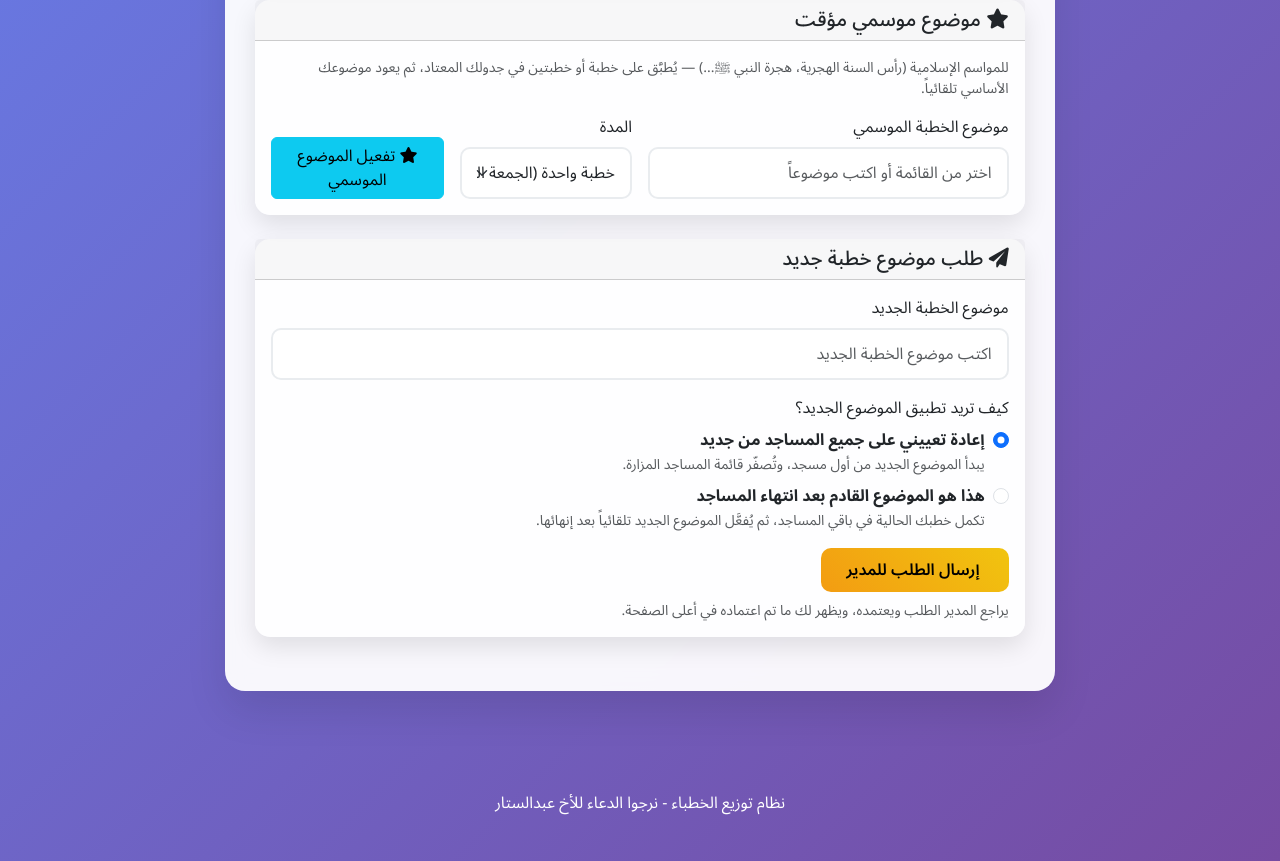
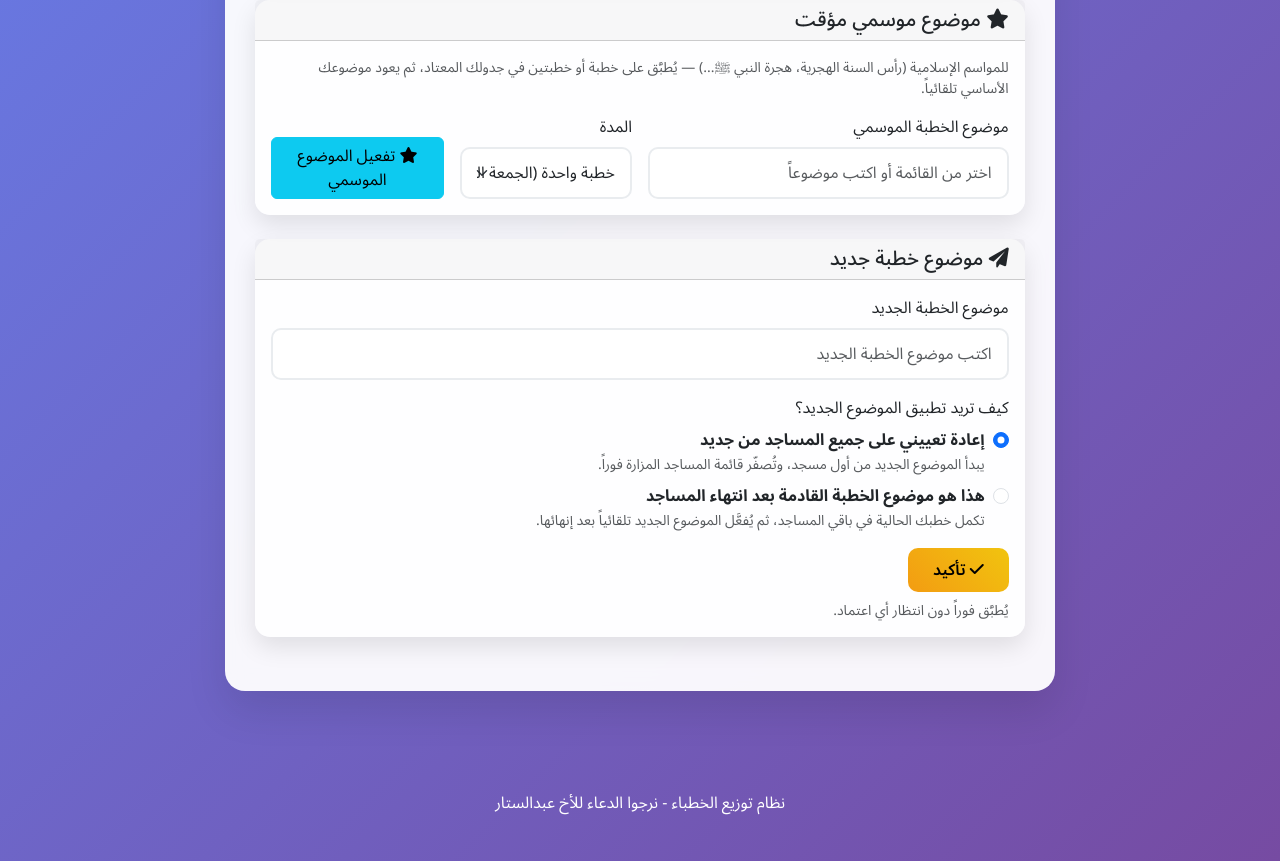
Before and after one commit to abdomakrt/mosqi, a Flask app: template templates/my.html in a window 1280 px wide. Shown: the part 366-1227 px from the top of the page. Run offline with Flask 3, Linux system fonts and the light colour scheme; the template is opened without the code that fills it: values that come from a table or form of the project are taken from there, others are empty; data comes from the database, SQL or seed files in the repository.

Commit message:
feat: تطبيق مباشر للموضوع من جهة الخطيب + تراجع عن الإلغاء
1) الموضوع الجديد - تطبيق مباشر (بلا تدخل المدير):
- استبدال زر 'إرسال الطلب للمدير' بزر 'تأكيد' + رسالة تأكيد
- وضع reset: يُطبَّق فوراً (current_topic + تصفير المساجد المزارة)
- وضع after_current: يُجدول كـ 'موضوع الخطبة القادمة' ويُفعَّل تلقائياً
  بعد إنهاء جميع المساجد (وهذا هو الاستثناء الطبيعي لل的直接)
- الخطيب يستطيع إلغاء الموضوع المجدول من /my
- الإعدادات: القسم صار 'مواضيع الخطبة القادمة المجدولة' (بلا زر اعتماد)
  مع بقاء 'تفعيل الآن' و'إلغاء' كرقابة إدارية

2) التراجع عن الإلغاء:
- زر 'تراجع عن الإلغاء' يظهر للخطيب على التعيينات الملغاة
- يعيد التعيين إلى 'confirmed' ويلغي التعيين البديل الذي حُلّ محلّه
  ويزيل المسجد من زيارات البديل إن لم يؤدِّ الخطبة بعد
- عمود جديد assignment.replacement_of_id للربط بين الأصلي والبديل

لم يتأثر: الموضوع الموسمي، رموز الدخول، النسخ الاحتياطي، كلمة مرور المدير،
توزيع الأسابيع، عدّاد المساجد المزارة، تنبيه اكتمال المساجد.

```diff
--- a/app.py
+++ b/app.py
@@ -447,6 +447,7 @@ class Assignment(db.Model):
     week_date = db.Column(db.Date, nullable=False)  # تاريخ الجمعة
     khutba_topic = db.Column(db.String(300), nullable=False)
     status = db.Column(db.String(20), default='confirmed')  # pending, confirmed, completed, cancelled
+    replacement_of_id = db.Column(db.Integer, nullable=True)  # التعيين الأصلي الذي حُلّ محلّه هذا التعيين
     created_at = db.Column(db.DateTime, default=datetime.utcnow)
 
     def __repr__(self):
@@ -1676,7 +1677,8 @@ def cancel_and_reassign(assignment, update_visited=True, attach_original=True):
             mosque_id=target_mosque,
             week_date=target_week,
             khutba_topic=replacement_khateb.current_topic,
-            status='pending'
+            status='pending',
+            replacement_of_id=assignment.id
         )
         db.session.add(new_assignment)
         db.session.flush()
@@ -2005,6 +2007,49 @@ def my_apologize_assignment(assignment_id):
     return redirect(url_for('my'))
 
 
+@app.route('/my/assignment/<int:assignment_id>/undo_apologize', methods=['POST'])
+@login_required
+def my_undo_apologize(assignment_id):
+    """التراجع عن اعتذار الخطيب: إعادة التعيين الملغى وإلغاء البديل الذي حُلّ محلّه"""
+    khateb = current_khateb()
+    if not khateb:
+        logout_session()
+        return redirect(url_for('login'))
+
+    assignment = Assignment.query.get(assignment_id)
+    if not assignment or assignment.khateb_id != khateb.id:
+        flash('التعيين غير موجود', 'error')
+        return redirect(url_for('my'))
+
+    if assignment.status != 'cancelled':
+        flash('هذا التعيين غير ملغى', 'error')
+        return redirect(url_for('my'))
+
+    # إلغاء التعيين البديل (إن وُجد) لأنه لم تعد هناك حاجة إليه بعد التراجع
+    replacements = Assignment.query.filter_by(replacement_of_id=assignment.id).all()
+    for rep in replacements:
+        if rep.status != 'pending':
+            continue
+        # إزالة المسجد من زيارات الخطيب البديل (إذ لم يؤدِّ الخطبة بعد)
+        rep_khateb = Khateb.query.get(rep.khateb_id)
+        if rep_khateb:
+            visited = rep_khateb.get_visited_mosques_list()
+            if rep.mosque_id in visited:
+                visited.remove(rep.mosque_id)
+                rep_khateb.mosques_visited = json.dumps(visited)
+                db.session.add(rep_khateb)
+        rep.status = 'cancelled'
+        db.session.add(rep)
+
+    # إعادة التعيين الأصلي
+    assignment.status = 'confirmed'
+    db.session.add(assignment)
+    db.session.commit()
+
+    flash('تم التراجع عن الإلغاء، وأُعيد تعيينك في هذا الأسبوع', 'success')
+    return redirect(url_for('my'))
+
+
 @app.route('/my/seasonal', methods=['POST'])
 @login_required
 def my_set_seasonal_topic():
@@ -2075,9 +2120,11 @@ def khateb_cancel_seasonal_topic(khateb_id):
 @app.route('/my/topic', methods=['POST'])
 @login_required
 def my_submit_topic():
-    """طلب موضوع جديد من الخطيب مع تحديد طريقة التطبيق:
-       - reset: إعادة التعيين على جميع المساجد من جديد
-       - after_current: الموضوع القادم بعد إنهاء المساجد الحالية
+    """تأكيد موضوع خطبة جديد من الخطيب (تطبيق مباشر بدون تدخل المدير)
+
+       - reset: يُفعَّل فوراً وتُصفَّر المساجد المزارة (بداية جديدة)
+       - after_current: يُجدول ويكون موضوع الخطبة القادمة، ويُفعَّل تلقائياً
+         بعد إنهاء الخطيب جميع المساجد
     """
     khateb = current_khateb()
     if not khateb:
@@ -2093,16 +2140,40 @@ def my_submit_topic():
     if mode not in (TOPIC_MODE_RESET, TOPIC_MODE_AFTER_CURRENT):
         mode = TOPIC_MODE_RESET
 
-    khateb.pending_topic = topic[:300]
-    khateb.pending_topic_mode = mode
+    if mode == TOPIC_MODE_AFTER_CURRENT:
+        # موضوع الخطبة القادمة: يبقى الموضوع الحالي حتى تنتهي المساجد،
+        # ثم يُفعَّل تلقائياً
+        khateb.pending_topic = topic[:300]
+        khateb.pending_topic_mode = TOPIC_MODE_AFTER_CURRENT
+        khateb.pending_topic_approved = 1
+        db.session.add(khateb)
+        db.session.commit()
+        flash('تم تأكيد موضوع الخطبة القادمة: %s — سيُطبَّق تلقائياً بعد إنهائك جميع المساجد' % topic, 'success')
+        return redirect(url_for('my'))
+
+    # تطبيق مباشر: بداية جديدة بالموضوع الجديد على جميع المساجد
+    activate_new_topic(khateb, topic[:300])
+    db.session.commit()
+    flash('تم اعتماد موضوعك الجديد: %s — وأُعيد تعيينك على جميع المساجد' % topic, 'success')
+    return redirect(url_for('my'))
+
+
+@app.route('/my/topic/cancel', methods=['POST'])
+@login_required
+def my_cancel_pending_topic():
+    """إلغاء موضوع الخطبة القادمة المجدول"""
+    khateb = current_khateb()
+    if not khateb:
+        logout_session()
+        return redirect(url_for('login'))
+
+    khateb.pending_topic = None
+    khateb.pending_topic_mode = None
     khateb.pending_topic_approved = 0
     db.session.add(khateb)
     db.session.commit()
 
-    if mode == TOPIC_MODE_AFTER_CURRENT:
-        flash('تم إرسال طلب الموضوع القادم للمدير — سيُفعَّل تلقائياً بعد إنهاء جميع المساجد', 'success')
-    else:
-        flash('تم إرسال طلب الموضوع الجديد للمدير — وسيُعتمد مع إعادة تعيين جميع المساجد', 'success')
+    flash('تم إلغاء موضوع الخطبة القادمة المجدول', 'success')
     return redirect(url_for('my'))
 
 
--- a/migrate.py
+++ b/migrate.py
@@ -39,6 +39,9 @@ MIGRATIONS = {
         ('pending_topic_approved', 'INTEGER DEFAULT 0'),
         ('seasonal_topic', 'VARCHAR(300)'),
         ('seasonal_until', 'DATE'),
+    ],
+    'assignment': [
+        ('replacement_of_id', 'INTEGER'),
     ],
 }
 
--- a/templates/my.html
+++ b/templates/my.html
@@ -72,22 +72,23 @@
 </div>
 {% endif %}
 
-<!-- تنبيه: يوجد موضوع مقترح بانتظار الاعتماد -->
+<!-- تنبيه: يوجد موضوع الخطبة القادمة مجدول -->
 {% if khateb.pending_topic %}
 <div class="row mb-4">
     <div class="col-12">
-        {% if khateb.pending_topic_approved %}
-        <div class="alert alert-info">
-            <i class="fas fa-calendar-check"></i>
-            موضوعك القادم: <strong>{{ khateb.pending_topic }}</strong> — معتمد ومجدول،
-            وسيُطبَّق تلقائياً بعد إنهائك جميع المساجد بالموضوع الحالي.
+        <div class="alert alert-info d-flex justify-content-between align-items-center flex-wrap">
+            <span>
+                <i class="fas fa-calendar-check"></i>
+                موضوع خطبتك القادمة: <strong>{{ khateb.pending_topic }}</strong>
+                — يُفعَّل تلقائياً بعد إنهائك جميع المساجد بالموضوع الحالي.
+            </span>
+            <form method="POST" action="{{ url_for('my_cancel_pending_topic') }}" style="display:inline"
+                  onsubmit="return confirm('هل تريد إلغاء موضوع الخطبة القادمة؟');">
+                <button type="submit" class="btn btn-sm btn-outline-secondary">
+                    <i class="fas fa-times"></i> إلغاء
+                </button>
+            </form>
         </div>
-        {% else %}
-        <div class="alert alert-warning">
-            <i class="fas fa-clock"></i>
-            طلب موضوعك الجديد: <strong>{{ khateb.pending_topic }}</strong> — بانتظار اعتماد مدير النظام.
-        </div>
-        {% endif %}
     </div>
 </div>
 {% endif %}
@@ -142,7 +143,13 @@
                                                 </button>
                                             </form>
                                             {% else %}
-                                                <span class="text-muted">-</span>
+                                            <form method="POST" action="{{ url_for('my_undo_apologize', assignment_id=a.id) }}"
+                                                  style="display:inline"
+                                                  onsubmit="return confirm('هل تريد التراجع عن الإلغاء وإرجاع التعيين؟');">
+                                                <button type="submit" class="btn btn-sm btn-outline-success">
+                                                    <i class="fas fa-undo"></i> تراجع عن الإلغاء
+                                                </button>
+                                            </form>
                                             {% endif %}
                                         </td>
                                     </tr>
@@ -215,14 +222,13 @@
     <div class="col-12">
         <div class="card">
             <div class="card-header">
-                <h5 class="mb-0"><i class="fas fa-paper-plane"></i> طلب موضوع خطبة جديد</h5>
+                <h5 class="mb-0"><i class="fas fa-paper-plane"></i> موضوع خطبة جديد</h5>
             </div>
             <div class="card-body">
                 {% if khateb.pending_topic %}
                     <div class="alert alert-info mb-3">
                         <i class="fas fa-info-circle"></i>
-                        لديك طلب موضوع قائم{% if khateb.pending_topic_approved %} (معتمد ومجدول){% else %} (بانتظار الاعتماد){% endif %}:
-                        <strong>{{ khateb.pending_topic }}</strong>
+                        موضوع خطبتك القادمة مجدول حالياً: <strong>{{ khateb.pending_topic }}</strong>
                     </div>
                 {% endif %}
                 <form method="POST" action="{{ url_for('my_submit_topic') }}" novalidate>
@@ -240,14 +246,14 @@
                             <label class="form-check-label" for="modeReset">
                                 <strong>إعادة تعييني على جميع المساجد من جديد</strong>
                                 <br>
-                                <small class="text-muted">يبدأ الموضوع الجديد من أول مسجد، وتُصفّر قائمة المساجد المزارة.</small>
+                                <small class="text-muted">يبدأ الموضوع الجديد من أول مسجد، وتُصفّر قائمة المساجد المزارة فوراً.</small>
                             </label>
                         </div>
                         <div class="form-check">
                             <input class="form-check-input" type="radio" name="mode" id="modeAfter"
                                    value="after_current">
                             <label class="form-check-label" for="modeAfter">
-                                <strong>هذا هو الموضوع القادم بعد انتهاء المساجد</strong>
+                                <strong>هذا هو موضوع الخطبة القادمة بعد انتهاء المساجد</strong>
                                 <br>
                                 <small class="text-muted">
                                     تكمل خطبك الحالية في باقي المساجد، ثم يُفعَّل الموضوع الجديد تلقائياً بعد إنهائها.
@@ -256,11 +262,12 @@
                         </div>
                     </div>
 
-                    <button type="submit" class="btn btn-warning">
-                        <i class="fas fa-send"></i> إرسال الطلب للمدير
+                    <button type="submit" class="btn btn-warning"
+                            onclick="return confirm('هل تريد تأكيد الموضوع الجديد وتطبيقه مباشرة؟');">
+                        <i class="fas fa-check"></i> تأكيد
                     </button>
                     <small class="text-muted d-block mt-2">
-                        يراجع المدير الطلب ويعتمده، ويظهر لك ما تم اعتماده في أعلى الصفحة.
+                        يُطبَّق فوراً دون انتظار أي اعتماد.
                     </small>
                 </form>
             </div>
```
Also changed, not shown: templates/settings.html (+6 -24 lines).
